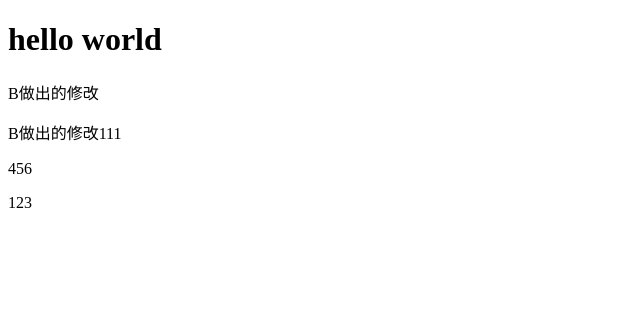
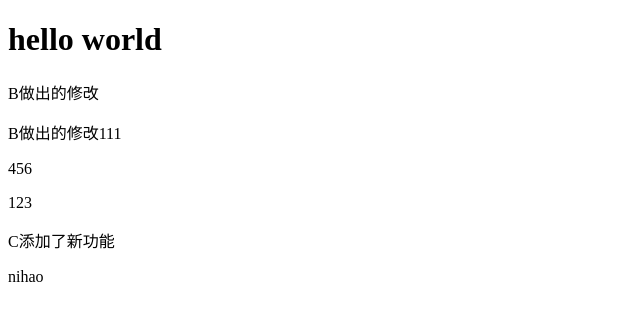
Before and after one commit to mumu-test/git-demo, a plain HTML site: page index.html in a window 1280 px wide. Shown: the whole page, without its empty margins (0-640 px from the left). Drawn offline with Linux system fonts and the light colour scheme.

Commit message:
C添加的新功能

```diff
--- a/index.html
+++ b/index.html
@@ -14,6 +14,8 @@
     <p>B做出的修改111</p>
     <p>456</p>
     <p>123</p>
+    <p>C添加了新功能</p>
+    <p>nihao</p>
 </body>
 
 </html>
```
